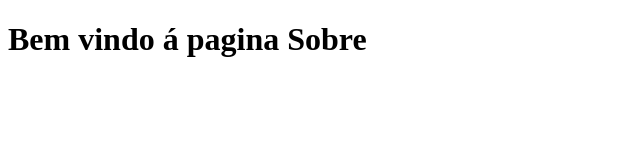
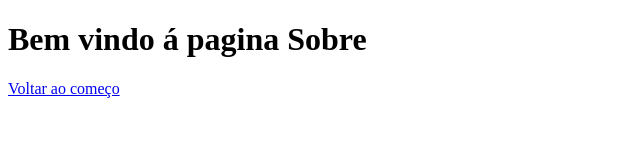
Before and after one commit to felipeFleite/atividade-branchs, a plain HTML site: page sobre.html in a window 1280 px wide. Shown: the whole page, without its empty margins (0-640 px from the left). Drawn offline with Linux system fonts and the light colour scheme.

Commit message:
Update link no sobre.html

```diff
--- a/sobre.html
+++ b/sobre.html
@@ -7,5 +7,9 @@
 </head>
 <body>
     <h1>Bem vindo á pagina Sobre</h1>
+
+    <a href="index.html">
+        <p>Voltar ao começo</p>
+    </a>
 </body>
 </html>
```
